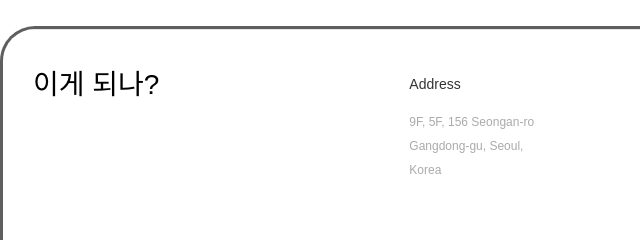
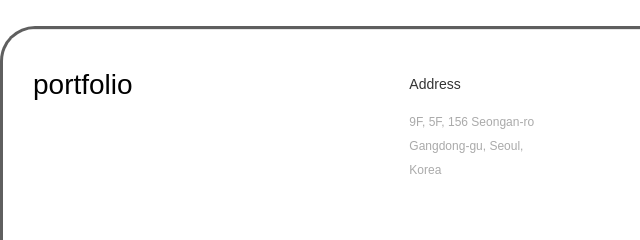
Before and after one commit to HyoYoungJung/github.io, a plain HTML site: page index.html in a window 1280 px wide. Shown: the part 7821-8061 px from the top of the page, 0-640 px from the left. Drawn offline with Linux system fonts and the light colour scheme.

Commit message:
third commit

```diff
--- a/index.html
+++ b/index.html
@@ -258,7 +258,7 @@
      <footer>
          <div class="bottom en">
              <ul>
-                 <li>이게 되나?</li>
+                 <li>portfolio</li>
                  <li>
                      <b>Address</b><br>
                      9F, 5F, 156 Seongan-ro<br>
```
